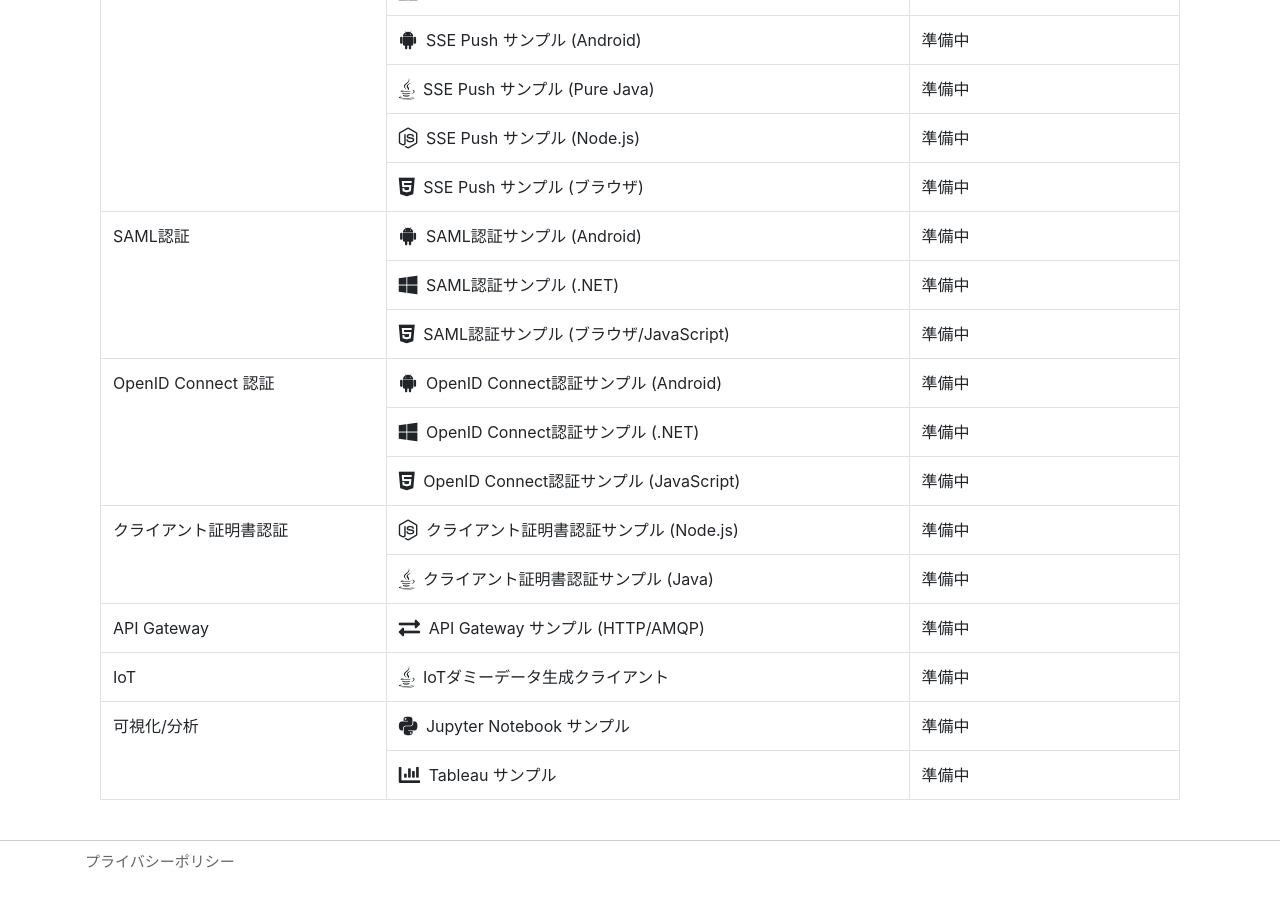
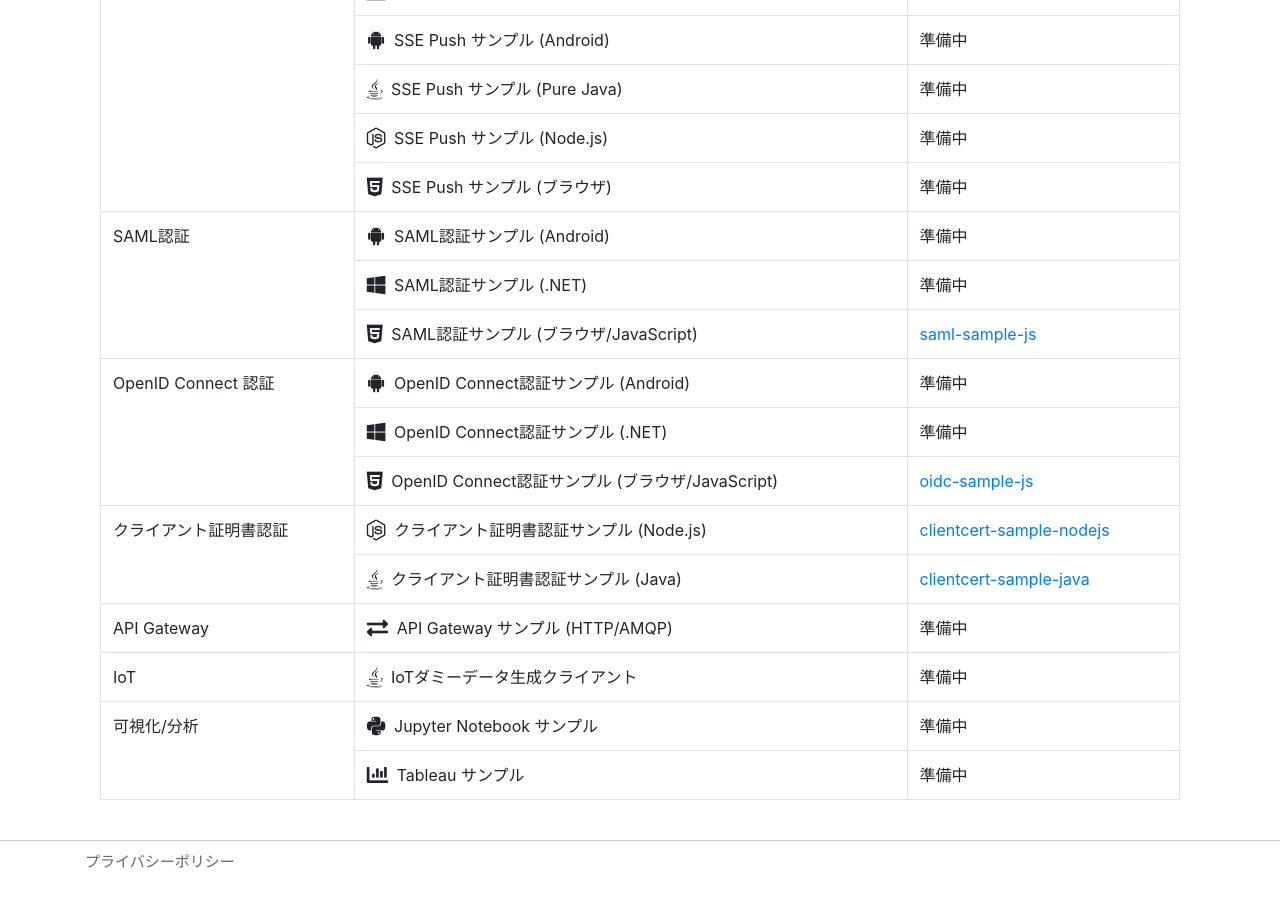
Before and after one commit to nec-baas/nec-baas.github.io, a Jekyll site: the page built from samples.html, in a window 1280 px wide and 900 px high, scrolled down 958 px. Built offline with Jekyll 4.4.1, drawn with Linux system fonts in a browser that asks for light colours; nearby versions of some CDN libraries.

Commit message:
samples: add links

```diff
--- a/samples.html
+++ b/samples.html
@@ -121,7 +121,7 @@
                 </tr>
                 <tr>
                     <td><i class="fab fa-html5 fa-lg pr-1"></i> SAML認証サンプル (ブラウザ/JavaScript)</td>
-                    <td>準備中</td>
+                    <td><a href="https://github.com/nec-baas/saml-sample-js">saml-sample-js</a></td>
                 </tr>
 
                 <tr>
@@ -134,18 +134,18 @@
                     <td>準備中</td>
                 </tr>
                 <tr>
-                    <td><i class="fab fa-html5 fa-lg pr-1"></i> OpenID Connect認証サンプル (JavaScript)</td>
-                    <td>準備中</td>
+                    <td><i class="fab fa-html5 fa-lg pr-1"></i> OpenID Connect認証サンプル (ブラウザ/JavaScript)</td>
+                    <td><a href="https://github.com/nec-baas/oidc-sample-js">oidc-sample-js</a></td>
                 </tr>
 
                 <tr>
                     <td rowspan="2">クライアント証明書認証</td>
                     <td><i class="fab fa-node-js fa-lg pr-1"></i> クライアント証明書認証サンプル (Node.js)</td>
-                    <td>準備中</td>
+                    <td><a href="https://github.com/nec-baas/clientcert-sample-nodejs">clientcert-sample-nodejs</a></td>
                 </tr>
                 <tr>
                     <td><i class="fab fa-java fa-lg pr-1"></i> クライアント証明書認証サンプル (Java)</td>
-                    <td>準備中</td>
+                    <td><a href="https://github.com/nec-baas/clientcert-sample-java">clientcert-sample-java</a></td>
                 </tr>
 
                 <tr>
```
